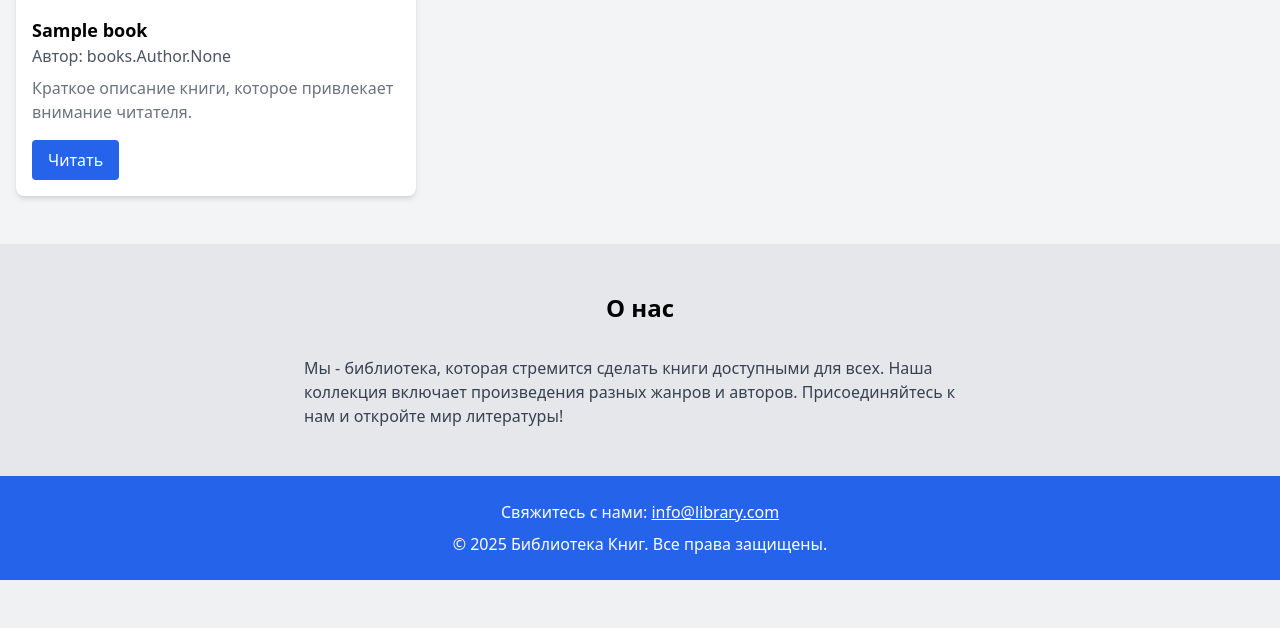
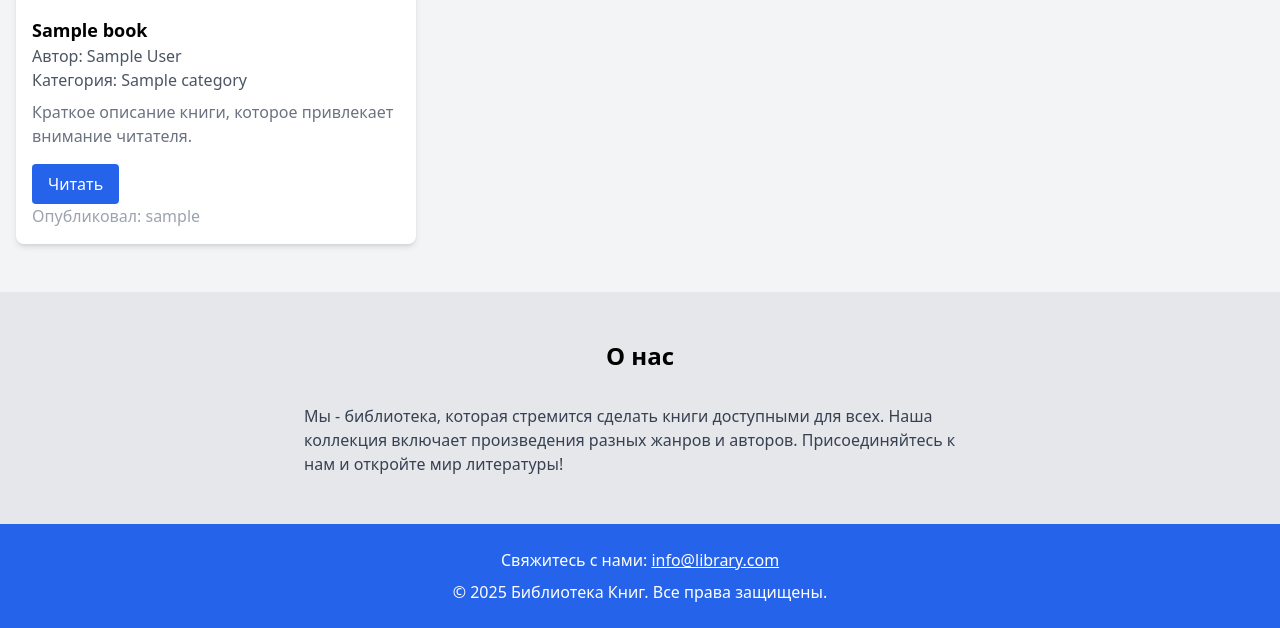
Before and after one commit to SadOnsGit/Library, a Django app: page / in a window 1280 px wide. Shown: the part 460-1088 px from the top of the page. Before the commit the page ends 1040 px from the top, so only its background shows below. Run offline with Django 5.2, Linux system fonts and the light colour scheme; tables that the repository leaves empty hold one stand-in row (values such as "Sample post"); some libraries are stand-ins or nearby versions.

Commit message:
Fix authors and categories in index page

```diff
--- a/library_app/books/models.py
+++ b/library_app/books/models.py
@@ -6,13 +6,15 @@
 
 
 class Author(models.Model):
-    author = models.CharField(
+    first_name = models.CharField(
         max_length=50,
-        unique=True
+    )
+    last_name = models.CharField(
+        max_length=50,
     )
 
     def __str__(self):
-        return self.author
+        return f'{self.first_name} {self.last_name}'
 
     class Meta:
         verbose_name = 'Автор'
--- a/library_app/templates/books/index.html
+++ b/library_app/templates/books/index.html
@@ -5,15 +5,35 @@
     <div class="container mx-auto px-4">
       <h2 class="text-2xl font-bold text-center mb-8">Наши книги</h2>
       <div class="grid grid-cols-1 sm:grid-cols-2 md:grid-cols-3 gap-6">
-        {% for obj in object_list %}
+        {% for obj in book_list %}
           <!-- Карточка книги -->
           <div class="bg-white rounded-lg shadow-md overflow-hidden transform hover:scale-105 transition duration-300">
             <img src="https://via.placeholder.com/300x400" alt="Книга 1" class="w-full h-48 object-cover" />
             <div class="p-4">
               <h3 class="text-lg font-semibold">{{ obj.name }}</h3>
-              <p class="text-gray-600">Автор: {{ obj.author }}</p>
+              <p class="text-gray-600">
+                {% if obj.author.count == 1 %}
+                  Автор:
+                {% else %}
+                  Авторы:
+                {% endif %}
+                {% for author in obj.author.all %}
+                  {{ author }}
+                {% endfor %}
+              </p>
+              <p class="text-gray-600">
+                {% if obj.category.count == 1 %}
+                  Категория:
+                {% else %}
+                  Категории:
+                {% endif %}
+                {% for category in obj.category.all %}
+                  {{ category }}
+                {% endfor %}
+              </p>
               <p class="mt-2 text-gray-500">Краткое описание книги, которое привлекает внимание читателя.</p>
               <a href="#" class="mt-4 inline-block bg-blue-600 text-white px-4 py-2 rounded hover:bg-blue-700">Читать</a>
+              <p class="text-gray-400">Опубликовал: {{ obj.published_author.username }}</p>
             </div>
           </div>
         {% empty %}
```
Also changed, not shown: library_app/books/migrations/0001_initial.py, library_app/books/migrations/0002_book_name.py (deleted).
